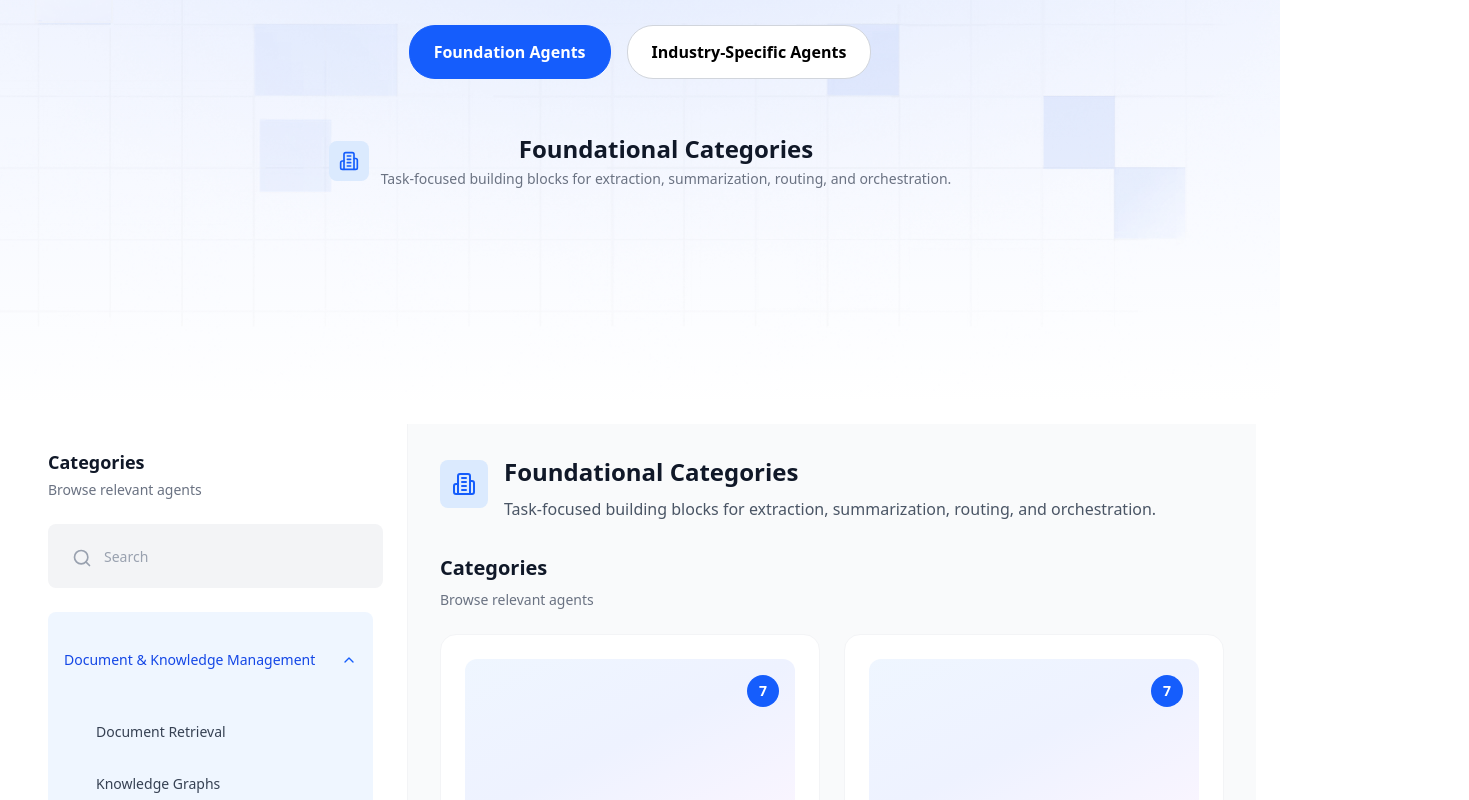
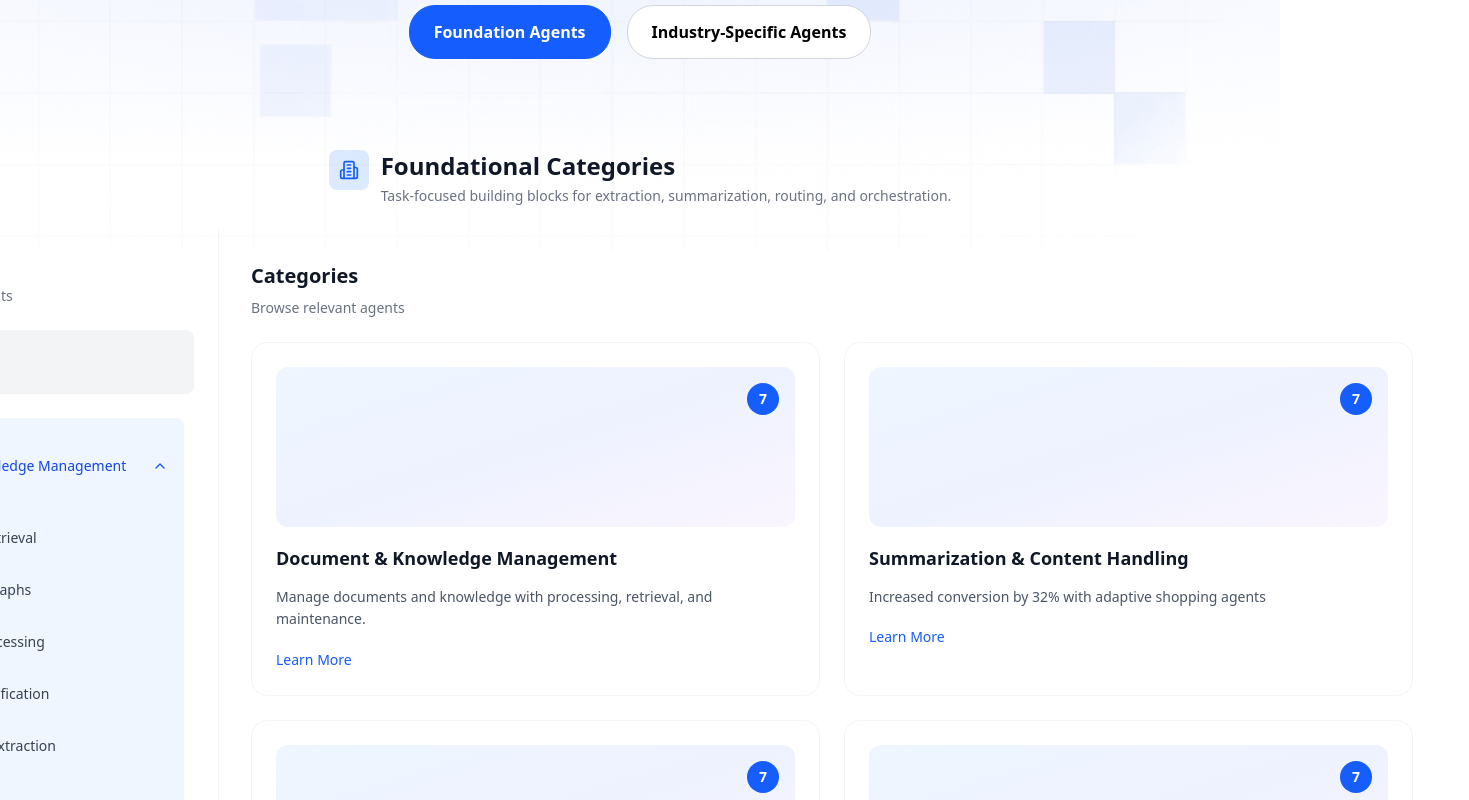
Before and after one commit to nithishkumarr27/sns_usecase, a React (Vite) app: page /agent-workbench/categories in a window 1280 px wide. Shown: the part 400-1200 px from the top of the page, 1469 px wide, since content can reach past the window. Built offline with nearby package versions, Linux system fonts and the light colour scheme.

Commit message:
main component changed

```diff
--- a/src/pages/agentWorkbench/AgentWorkbenchLayout.jsx
+++ b/src/pages/agentWorkbench/AgentWorkbenchLayout.jsx
@@ -17,13 +17,13 @@ const AgentWorkbenchLayout = () => {
   return (
     <div className="min-h-screen w-full items-center flex flex-col">
       {/* Common Sidebar */}
-      <section className="w-full bg-[linear-gradient(359deg,#ffffff_0%,_#e3ebff_100%)] relative">
+      <section className="w-full bg-[linear-gradient(359deg,#ffffff_0%,_#e3ebff_100%)] h-[550px] relative">
         <div
-          className="w-full h-[300px] sm:h-[400px] md:h-[500px] lg:h-[800px] bg-cover bg-center bg-no-repeat"
+          className="w-full h-[300px] sm:h-[400px] md:h-[500px] lg:h-[650px] bg-cover bg-center bg-no-repeat"
           style={{ backgroundImage: "url('/images/img_67c0570ea854203522bca87aherobgpatternavif.png')" }}
         >
           <div className="w-full max-w-[1224px] mx-auto px-4 sm:px-6 lg:px-8 h-full flex flex-col justify-center items-center">
-            <div className="flex flex-col gap-[27px] sm:gap-[40px] md:gap-[54px] justify-start items-center w-full text-center">
+            <div className="flex flex-col gap-[10px] sm:gap-[40px] md:gap-[54px] justify-start items-center w-full text-center">
               {/* Main Heading */}
               <h1 className="text-[32px] sm:text-[48px] md:text-[50px] lg:text-[60px] font-sora font-semibold leading-[40px] sm:leading-[56px] md:leading-[72px] lg:leading-[80px] text-center text-global-1 w-full">
                 <span className="text-global-1 font-manrope font-semi-bold mb-4">SNS <span className="text-[#1E63FF]">AGENTIC AI MARKETPLACE</span></span><br />
@@ -36,15 +36,22 @@ const AgentWorkbenchLayout = () => {
                     key={option}
                     onClick={() => handleClick(option)}
                     className={`rounded-[26px] px-6 py-[14px] text-base font-semibold border transition-all ${selected === option
-                        ? "bg-blue-600 text-white border-blue-600"
-                        : "bg-white text-black border-gray-300 hover:bg-gray-100"
+                      ? "bg-blue-600 text-white border-blue-600"
+                      : "bg-white text-black border-gray-300 hover:bg-gray-100"
                       }`}
                   >
                     {option}
                   </button>
                 ))}
               </div>
-               <div className="flex items-center gap-3">
+
+            </div>
+
+
+          </div>
+        </div>
+      </section>
+      <div className="justify-start flex gap-3">
         <div className="w-10 h-10 bg-blue-100 rounded-lg flex items-center justify-center">
           <Building2 className="w-5 h-5 text-blue-600" />
         </div>
@@ -57,12 +64,6 @@ const AgentWorkbenchLayout = () => {
           </p>
         </div>
       </div>
-            </div>
-
-
-          </div>
-        </div>
-      </section>
 
       {/* Dynamic Content */}
       <main className="p-6">
--- a/src/pages/agentWorkbench/Categories.jsx
+++ b/src/pages/agentWorkbench/Categories.jsx
@@ -203,24 +203,9 @@ const Categories = () => {
   const isSubtopicSelected = selectedSubtopic && allCategoriesData[selectedSubtopic];
 
   return (
-    <div className="p-8 h-[842px]">
+    <div className="p-8 h-[842px] w-[1226px]">
       {/* Header with Icon */}
-      <div className="flex  items-start gap-4 mb-8">
-        <div className="w-12 h-12 bg-blue-100 rounded-lg flex items-center justify-center flex-shrink-0 mt-1">
-          <Building2 className="w-6 h-6 text-blue-600" />
-        </div>
-        <div>
-          <h1 className="text-2xl font-semibold text-gray-900 mb-2">
-            {isSubtopicSelected ? selectedSubtopic : "Foundational Categories"}
-          </h1>
-          <p className="text-gray-600 text-base leading-relaxed">
-            {isSubtopicSelected
-              ? `Specialized agents and tools for ${selectedSubtopic.toLowerCase()}.`
-              : "Task-focused building blocks for extraction, summarization, routing, and orchestration."
-            }
-          </p>
-        </div>
-      </div>
+
 
       {/* Categories Section Header */}
       <div className="mb-6">
@@ -233,7 +218,7 @@ const Categories = () => {
       </div>
 
       {/* Breadcrumb for subtopic selection */}
-      {isSubtopicSelected && (
+      {/* {isSubtopicSelected && (
         <div className="mb-6">
           <nav className="flex items-center space-x-2 text-sm text-gray-500">
             <span>{activeCategory}</span>
@@ -241,7 +226,7 @@ const Categories = () => {
             <span className="text-blue-600 font-medium">{selectedSubtopic}</span>
           </nav>
         </div>
-      )}
+      )} */}
 
       {/* Cards Grid */}
       <div className="grid grid-cols-1 lg:grid-cols-2 gap-6">
--- a/src/pages/agentWorkbench/components/Sidebar.jsx
+++ b/src/pages/agentWorkbench/components/Sidebar.jsx
@@ -2,7 +2,7 @@ import React, { useState, createContext, useContext } from "react";
 import { Outlet } from "react-router-dom";
 import { ChevronDown, ChevronUp, Search } from "lucide-react";
 
-
+import { Building2 } from "lucide-react";
 
 // Custom scrollbar styles
 const scrollbarStyles = `
@@ -140,6 +140,7 @@ const Sidebar = () => {
       <style>{scrollbarStyles}</style>
       <CategoryContext.Provider value={{ selectedSubtopic, activeCategory }}>
         <div className="flex h-screen w-full bg-white">
+
           {/* Sidebar */}
           <aside className="w-96 bg-white p-6 flex flex-col border-r border-gray-100">
             <div className="mb-6">
@@ -174,15 +175,13 @@ const Sidebar = () => {
                   .map((cat, idx) => (
                     <li
                       key={idx}
-                    className={`rounded-lg transition-colors ${
-                      activeCategory === cat.name ? "bg-blue-50" : ""
+                      className={`rounded-lg transition-colors ${activeCategory === cat.name ? "bg-blue-50" : ""
                         }`}
                     >
                       {/* Category Header */}
                       <div
                         onClick={() => toggleCategory(cat.name)}
-                      className={`flex justify-between items-center cursor-pointer px-4 py-6 h-24 text-sm rounded-lg ${
-                        activeCategory === cat.name
+                        className={`flex justify-between items-center cursor-pointer px-4 py-6 h-24 text-sm rounded-lg ${activeCategory === cat.name
                             ? "text-blue-700 font-medium"
                             : "text-gray-700 hover:bg-gray-50"
                           }`}
@@ -208,8 +207,7 @@ const Sidebar = () => {
                             <li
                               key={i}
                               onClick={() => handleSubtopicClick(sub)}
-                            className={`h-12 w-full rounded-lg cursor-pointer transition-colors flex items-center px-6 text-sm ${
-                              selectedSubtopic === sub
+                              className={`h-12 w-full rounded-lg cursor-pointer transition-colors flex items-center px-6 text-sm ${selectedSubtopic === sub
                                   ? "bg-white font-medium  shadow-sm"
                                   : "text-gray-700 hover:bg-blue-50 hover:text-blue-600"
                                 }`}
@@ -226,7 +224,7 @@ const Sidebar = () => {
           </aside>
 
           {/* Main Content */}
-        <main className="flex-1 bg-gray-50 overflow-y-auto">
+          <main className="flex-1  overflow-y-auto">
             <Outlet />
           </main>
         </div>
```
Lines whose indentation alone changed are shown as unchanged.
